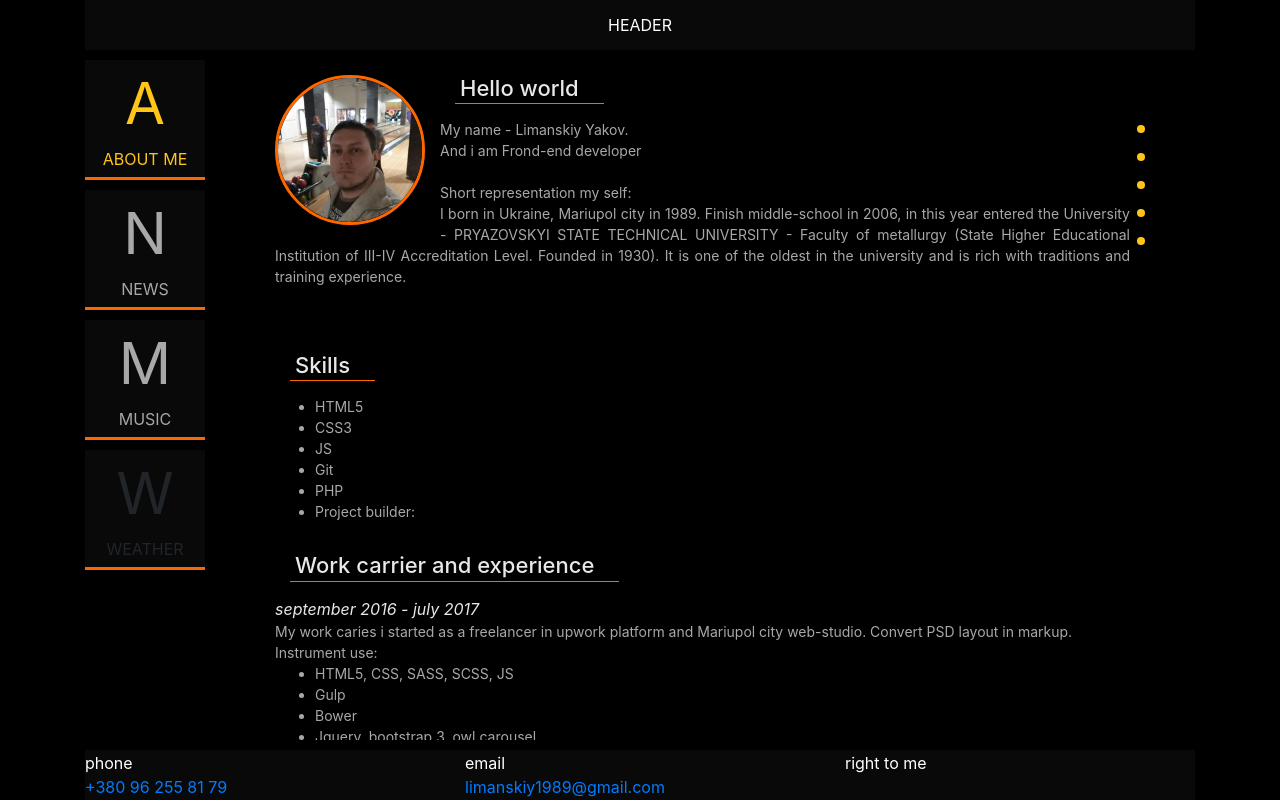
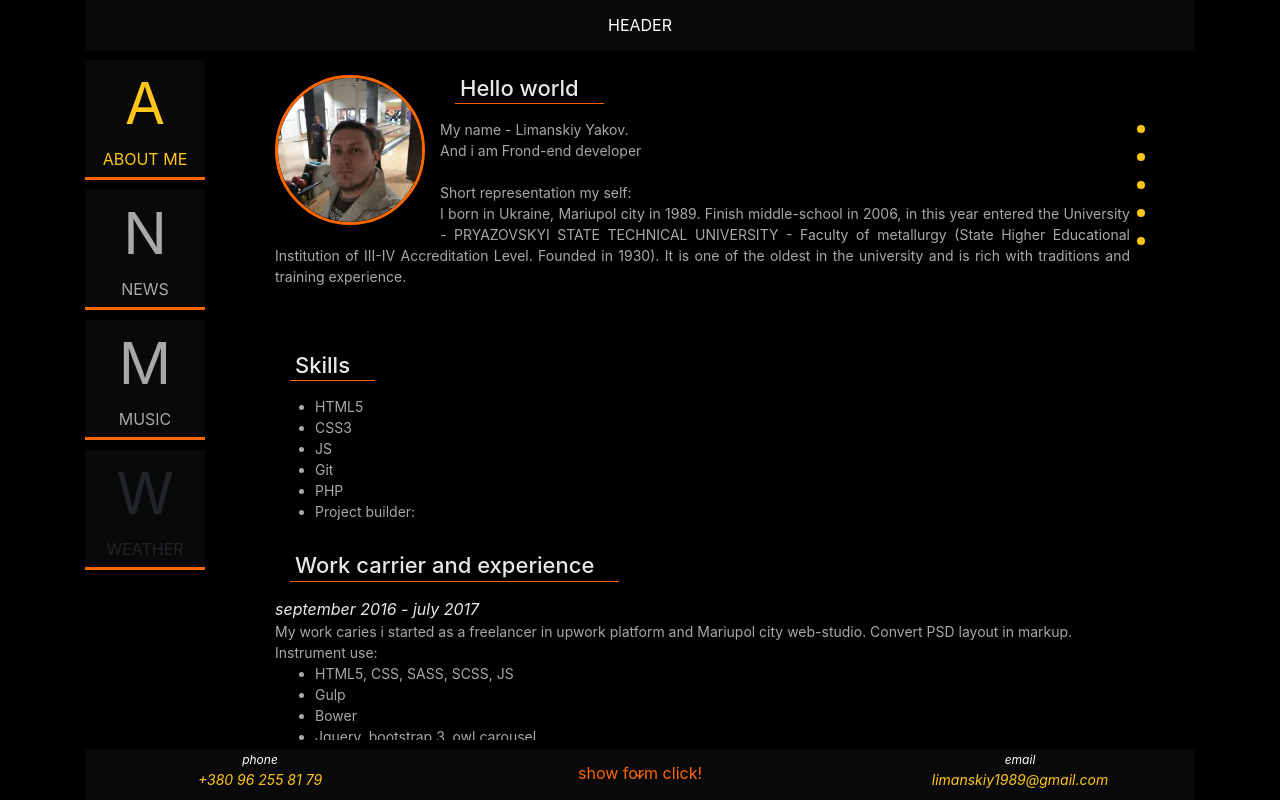
Before and after one commit to zuggosh/portfolio, an Angular app: page / in a window 1280 px wide. Built offline with nearby package versions, Linux system fonts and the light colour scheme.

Commit message:
add form in footer

```diff
--- a/src/app/about-me/about-me.component.html
+++ b/src/app/about-me/about-me.component.html
@@ -21,7 +21,7 @@
 
     <li class="aboutMe__navItem">
       <a (click)="slideToElement('project')" class="aboutMe__navLink"></a>
-      <span class="aboutMe__navTitle">Project</span>
+      <span class="aboutMe__navTitle">project</span>
     </li>
   </ul>
 
--- a/src/app/app.component.html
+++ b/src/app/app.component.html
@@ -53,20 +53,45 @@
 <div class="footer">
     <div class="container">
         <div class="footer__blockWrap">
-            <div class="footer__block">
+            <div [ngClass]="{'footer__block--active' : showForm}"
+                    class="footer__block">
                 <div class="row">
-                    <div class="col-4">
-                        <div class="footer__label">phone</div>
-                        <a class="footer__info" href="tel:+380962558179">+380 96 255 81 79</a>
+                    <div class="col-md-4">
+                        <div class="footer__label">
+                            phone
+                            <a class="footer__info" href="tel:+380962558179">+380 96 255 81 79</a>
+                        </div>
                     </div>
-                    <div class="col-4">
-                        <div class="footer__label">email</div>
-                        <a class="footer__info" href="mailto:limanskiy1989@gmail.com">limanskiy1989@gmail.com</a>
+                    <div class="col-md-4">
+                        <div ng-model="showForm = false"
+                             (click)="showForm ? showForm = false : showForm = true"
+                             class="footer__arrowBlock">
+                            <span [hidden]="showForm" class="footer__message">show form click!</span>
+                            <span [hidden]="!showForm" class="footer__message">hide form click!</span>
+                            <i class="fa fa-angle-down"></i>
+                        </div>
                     </div>
-                    <div class="col-4">
-                        <div class="footer__label">right to me</div>
+                    <div class="col-md-4">
+                        <div class="footer__label">
+                            email
+                            <a class="footer__info" href="mailto:limanskiy1989@gmail.com">limanskiy1989@gmail.com</a>
+                        </div>
                     </div>
                 </div>
+                <form class="footer__form" action="">
+                    <span class="footer__formTitle">form request</span>
+                    <div class="row">
+                        <div class="col-md-6">
+                            <textarea class="footer__textArea" placeholder="your message"></textarea>
+                        </div>
+                        <div class="col-md-4">
+                            <input class="footer__input" placeholder="email" type="email">
+                        </div>
+                        <div class="col-md-2">
+                            <button class="footer__submit" type="submit"></button>
+                        </div>
+                    </div>
+                </form>
             </div>
         </div>
     </div>
--- a/src/app/app.component.scss
+++ b/src/app/app.component.scss
@@ -1,5 +1,4 @@
 @import "variable";
-@import "styleAssets";
 
 @keyframes slowLightingBackground {
   0%   {
@@ -16,6 +15,18 @@
   }
   100% {
     box-shadow: 0 0 5px 0 rgba(254,102,0,0);
+  }
+}
+
+@keyframes arrowSlide {
+  0% {
+    padding-top: 0;
+  }
+  50% {
+    padding-top: 15px;
+  }
+  100% {
+    padding-top: 0;
   }
 }
 
@@ -108,7 +119,6 @@
     }
     &.nav__block--active{
       color: $accentColor;
-      //box-shadow: 0 0 5px 0 rgba(255,197,24,1);
       animation-name: slowLightingBackground;
       animation-iteration-count: infinite;
       animation-duration: 10s;
@@ -142,9 +152,10 @@
     background-color: rgba(9,9,9,0.7);
     z-index: 5;
     border-top: 1px solid $black;
-    &:hover{
+    overflow: hidden;
+    &.footer__block--active{
       position: absolute;
-      height: 150px;
+      height: 250px;
       background-color: rgba(9,9,9,1);
       border-top: 1px solid $addColor;
       z-index: 5;
@@ -152,6 +163,65 @@
     }
   }
   &__label{
-
+    display: flex;
+    flex-direction: column;
+    align-items: center;
+    justify-content: center;
+    font-size: 12px;
+    font-style: italic;
+    text-align: center;
+  }
+  &__info{
+    font-size: 14px;
+    text-align: center;
+    color: $accentColor;
+  }
+  &__arrowBlock{
+    position: relative;
+    display: flex;
+    align-items: center;
+    justify-content: center;
+    color: $addColor;
+    padding-top: 10px;
+    & .fa{
+      position: absolute;
+      animation: arrowSlide 3s ease-in-out infinite;
+    }
+  }
+  &__form{
+    margin-top: 25px;
+    text-align: center;
+  }
+  &__formTitle{
+    display: inline-block;
+    padding-bottom: 5px;
+    font-style: italic;
+    font-size: 10px;
+    color: $addColor;
+  }
+  &__textArea{
+    width: 100%;
+    height: 50px;
+    border: 1px solid $accentColor;
+    padding: 2px 5px;
+    margin-left: 15px;
+    font-size: 12px;
+    font-style: italic;
+    resize: none;
+    border-radius: 2px;
+  }
+  &__input{
+    width: 100%;
+    height: 25px;
+    padding: 0 5px;
+    border: 1px solid $accentColor;
+    font-style: italic;
+    border-radius: 2px;
+    font-size: 12px;
+  }
+  &__submit{
+    width: 40px;
+    height: 40px;
+    border-radius: 50%;
   }
 }
```
Also changed, not shown: src/app/styleAssets.scss (deleted).
